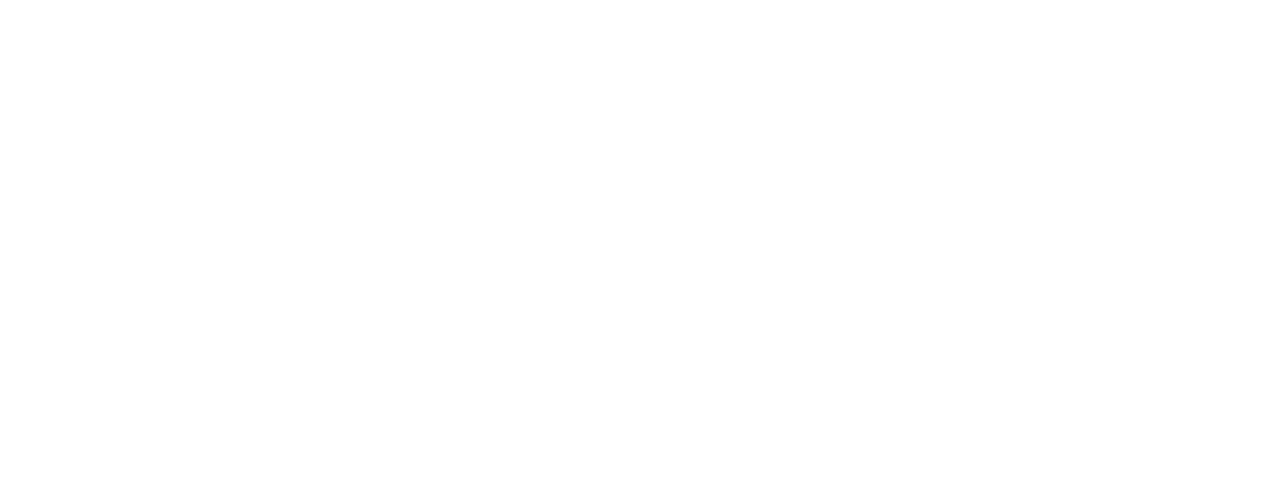
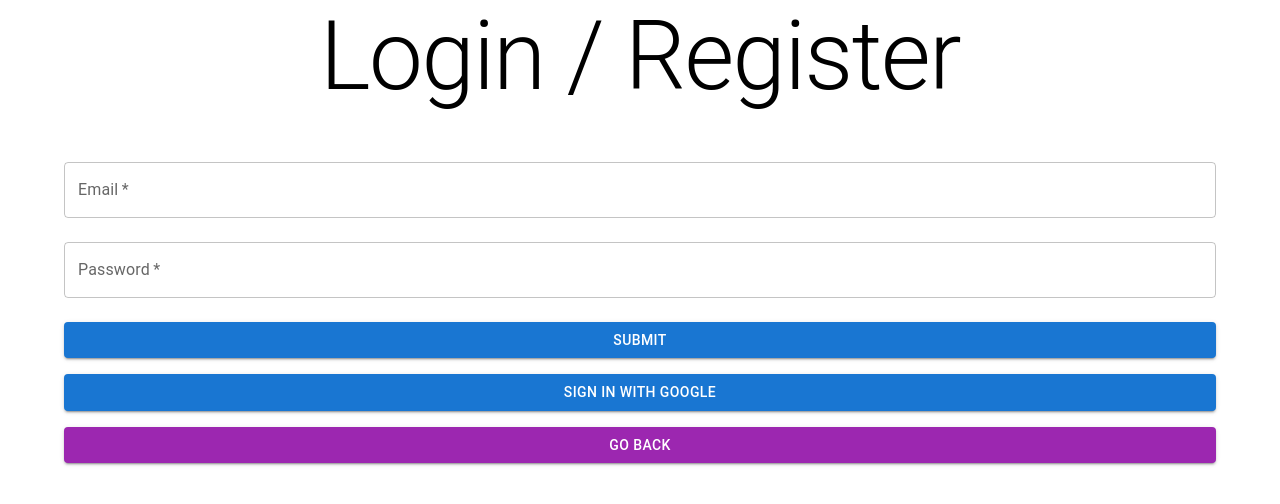
Before and after one commit to gupta3681/clothes_selector, a React (Create React App) app in the folder clothes-selector/: page /auth in a window 1280 px wide. Before the commit this address had no page. Shown: the top 504 px of the page. Built offline with nearby package versions, Linux system fonts and the light colour scheme; no server answers.

Commit message:
fix: added user auth functionality
users can now sign in/register using google or their email password, the list also only shows them their closet.

```diff
--- a/clothes-selector/package.json
+++ b/clothes-selector/package.json
@@ -14,7 +14,7 @@
     "firebase-tools": "^12.4.0",
     "react": "^18.2.0",
     "react-dom": "^18.2.0",
-    "react-router-dom": "^6.13.0",
+    "react-router-dom": "^6.14.2",
     "react-scripts": "5.0.1",
     "web-vitals": "^2.1.4"
   },
--- a/clothes-selector/src/App.js
+++ b/clothes-selector/src/App.js
@@ -1,17 +1,56 @@
-import React from 'react';
-import { BrowserRouter as Router, Route, Routes } from 'react-router-dom';
-import ClothesList from '../src/pages/ClothesList';
-import AddCloth from '../src/pages/AddCloth'
+import React, { useState, useEffect } from "react";
+import {
+  BrowserRouter as Router,
+  Route,
+  Routes,
+  Navigate,
+} from "react-router-dom";
+import AddClothes from "./pages/AddCloth";
+import Auth from "./pages/Auth";
+import ClothesList from "./pages/ClothesList";
+import { getAuth, onAuthStateChanged } from "firebase/auth";
 
 function App() {
+  const auth = getAuth();
+  const [user, setUser] = useState(null);
+  const [loading, setLoading] = useState(true);
+
+  useEffect(() => {
+    const unsubscribe = onAuthStateChanged(auth, (user) => {
+      setUser(user);
+      setLoading(false);
+    });
+
+    return () => unsubscribe();
+  }, [auth]);
+
+  if (loading) {
+    return <div>Loading...</div>; // You can display a loader while checking the authentication status.
+  }
+
   return (
     <Router>
-      <div>
-        <Routes>
-          <Route path="/" element={<ClothesList />} />
-          <Route path="/add" element={<AddCloth />} />
-        </Routes>
-      </div>
+      <Routes>
+        {/* Route for the login/register page */}
+        <Route
+          path="/auth"
+          element={user ? <Navigate to="/clothes-list" /> : <Auth />}
+        />
+        {/* Private route for the clothes list page */}
+        {user ? (
+          <Route path="/clothes-list" element={<ClothesList />} />
+        ) : (
+          <Route path="/clothes-list" element={<Navigate to="/auth" />} />
+        )}
+        {/* Private route for the add clothes page */}
+        {user ? (
+          <Route path="/add-clothes" element={<AddClothes />} />
+        ) : (
+          <Route path="/add-clothes" element={<Navigate to="/auth" />} />
+        )}
+        {/* Redirect to the login/register page for any other route */}
+        <Route path="*" element={<Navigate to="/auth" />} />
+      </Routes>
     </Router>
   );
 }
--- a/clothes-selector/src/pages/AddCloth.js
+++ b/clothes-selector/src/pages/AddCloth.js
@@ -1,7 +1,8 @@
-import React, { useState } from "react";
+import React, { useState, useEffect } from "react";
 import { collection, addDoc } from "firebase/firestore";
 import { db } from "../firebase/firebase";
 import { Link as RouterLink } from "react-router-dom";
+import { getAuth, onAuthStateChanged } from "firebase/auth";
 import {
   Alert,
   Button,
@@ -25,14 +26,30 @@ function AddClothes() {
   const [isSuccess, setIsSuccess] = useState(false);
 
   const clothTypes = ["T-Shirt", "Jeans", "Jacket", "Sweater", "Shorts"];
+  const [currentUserId, setCurrentUserId] = useState(null);
+
+  useEffect(() => {
+    const auth = getAuth();
+    const unsubscribe = onAuthStateChanged(auth, (user) => {
+      if (user) {
+        setCurrentUserId(user.uid);
+      } else {
+        setCurrentUserId(null);
+      }
+    });
+
+    return () => unsubscribe();
+  }, []);
 
   const addCloth = async () => {
+    const auth = getAuth();
     setLoading(true);
     const newCloth = {
       description,
       imageURL,
       company,
       type,
+      ownerId: currentUserId,
     };
 
     try {
@@ -121,7 +138,7 @@ function AddClothes() {
           variant="contained"
           color="secondary"
           component={RouterLink}
-          to="/"
+          to="/clothes-list"
         >
           Clothes List
         </Button>
--- /dev/null
+++ b/clothes-selector/src/pages/Auth.js
@@ -0,0 +1,150 @@
+import React, { useState } from "react";
+import { Link as RouterLink } from "react-router-dom";
+import {
+  Alert,
+  Box,
+  Button,
+  Container,
+  Snackbar,
+  TextField,
+  Typography,
+} from "@mui/material";
+import CircularProgress from "@mui/material/CircularProgress";
+import {
+  getAuth,
+  createUserWithEmailAndPassword,
+  GoogleAuthProvider,
+  signInWithPopup,
+} from "firebase/auth";
+
+function Auth() {
+  const [email, setEmail] = useState("");
+  const [password, setPassword] = useState("");
+  const [loading, setLoading] = useState(false);
+  const [isSuccess, setIsSuccess] = useState(false);
+  const [error, setError] = useState(null);
+
+  const auth = getAuth();
+
+  const handleEmailPasswordSubmit = async (event) => {
+    event.preventDefault();
+    setLoading(true);
+
+    try {
+      await createUserWithEmailAndPassword(auth, email, password);
+
+      setIsSuccess(true);
+      setEmail("");
+      setPassword("");
+      setError(null);
+    } catch (error) {
+      setError(error.message);
+    }
+
+    setLoading(false);
+  };
+
+  const handleGoogleSignIn = async () => {
+    setLoading(true);
+
+    try {
+      const provider = new GoogleAuthProvider();
+      await signInWithPopup(auth, provider);
+
+      setIsSuccess(true);
+      setEmail("");
+      setPassword("");
+      setError(null);
+    } catch (error) {
+      setError(error.message);
+    }
+
+    setLoading(false);
+  };
+
+  const handleClose = (event, reason) => {
+    if (reason === "clickaway") {
+      return;
+    }
+    setIsSuccess(false);
+  };
+
+  return (
+    <Container>
+      <Typography variant="h1" align="center" gutterBottom>
+        {isSuccess ? "Success!" : "Login / Register"}
+      </Typography>
+      <form noValidate autoComplete="off" onSubmit={handleEmailPasswordSubmit}>
+        <TextField
+          label="Email"
+          variant="outlined"
+          fullWidth
+          margin="normal"
+          value={email}
+          onChange={(e) => setEmail(e.target.value)}
+          required
+        />
+        <TextField
+          label="Password"
+          variant="outlined"
+          fullWidth
+          margin="normal"
+          value={password}
+          onChange={(e) => setPassword(e.target.value)}
+          required
+        />
+        {error && <Alert severity="error">{error}</Alert>}
+        <Box mt={2}>
+          <Button
+            variant="contained"
+            color="primary"
+            type="submit"
+            disabled={loading}
+            fullWidth
+          >
+            {loading ? <CircularProgress size={24} /> : "Submit"}
+          </Button>
+        </Box>
+        <Box mt={2}>
+          <Button
+            variant="contained"
+            color="primary"
+            onClick={handleGoogleSignIn}
+            disabled={loading}
+            fullWidth
+          >
+            {loading ? <CircularProgress size={24} /> : "Sign in with Google"}
+          </Button>
+        </Box>
+        <Box mt={2}>
+          <Button
+            variant="contained"
+            color="secondary"
+            component={RouterLink}
+            to="/"
+            fullWidth
+          >
+            Go Back
+          </Button>
+        </Box>
+      </form>
+      {isSuccess && (
+        <Snackbar
+          open={isSuccess}
+          autoHideDuration={6000}
+          onClose={handleClose}
+        >
+          <Alert
+            onClose={handleClose}
+            severity="success"
+            sx={{ width: "100%" }}
+          >
+            {error ? "Error occurred." : "Successfully registered / logged in!"}
+          </Alert>
+        </Snackbar>
+      )}
+    </Container>
+  );
+}
+
+export default Auth;
--- a/clothes-selector/src/pages/ClothesList.js
+++ b/clothes-selector/src/pages/ClothesList.js
@@ -1,7 +1,15 @@
 import React, { useEffect, useState } from "react";
-import { collection, getDocs, doc, deleteDoc } from "firebase/firestore";
+import {
+  getDocs,
+  query,
+  where,
+  collection,
+  doc,
+  deleteDoc,
+} from "firebase/firestore";
 import { db } from "../firebase/firebase";
 import { Link as RouterLink } from "react-router-dom";
+import { getAuth, onAuthStateChanged } from "firebase/auth";
 import {
   Button,
   Card,
@@ -14,20 +22,32 @@ import {
 import { Box } from "@mui/system";
 function ClothesList() {
   const [clothes, setClothes] = useState([]);
+  const auth = getAuth();
 
   useEffect(() => {
-    const fetchData = async () => {
+    const unsubscribe = onAuthStateChanged(auth, (user) => {
+      if (user) {
+        const currentUserId = user.uid;
+        // Query clothes collection where the ownerId is equal to the current user's ID
         const clothesCollection = collection(db, "clothes");
-      const clothesSnapshot = await getDocs(clothesCollection);
+        const clothesQuery = query(
+          clothesCollection,
+          where("ownerId", "==", currentUserId)
+        );
+        const fetchClothes = async () => {
+          const clothesSnapshot = await getDocs(clothesQuery);
           const clothesList = clothesSnapshot.docs.map((doc) => ({
             id: doc.id,
             ...doc.data(),
           }));
           setClothes(clothesList);
         };
-    fetchData();
-  }, []);
+        fetchClothes();
+      }
+    });
 
+    return () => unsubscribe();
+  }, [auth]);
   const deleteCloth = async (id) => {
     const clothRef = doc(db, "clothes", id);
     await deleteDoc(clothRef);
@@ -43,7 +63,7 @@ function ClothesList() {
       </Typography>
       <Button
         component={RouterLink}
-        to="/add"
+        to="/add-clothes"
         variant="contained"
         color="primary"
       >
```
Also changed, not shown: clothes-selector/src/auth/PrivateRoute.js (added, +15 -0 lines), 1 other file (tests, documents, lock files or other folders). Lines whose indentation alone changed are shown as unchanged.
